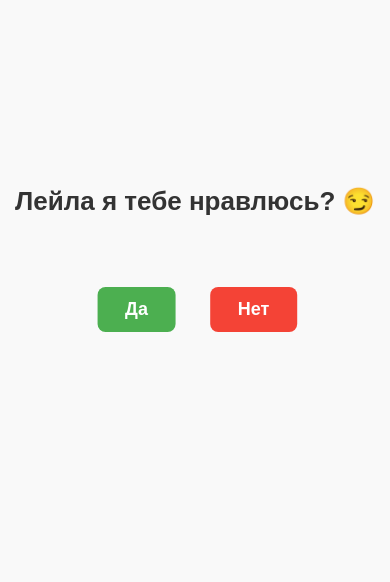
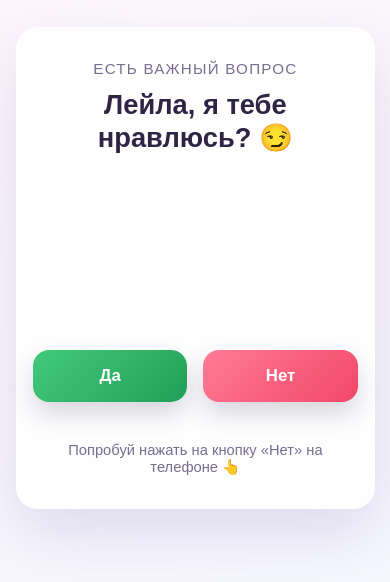
Before and after one commit to disortus/leila_blin, a plain HTML site: page index.html in a window 390 px wide. Shown: the part 154-736 px from the top of the page. Drawn offline with Linux system fonts and the light colour scheme.

Commit message:
architect update

```diff
--- a/index.html
+++ b/index.html
@@ -4,87 +4,34 @@
     <meta charset="UTF-8">
     <meta name="viewport" content="width=device-width, initial-scale=1.0">
     <title>Вопрос для Лейлы</title>
-    <style>
-        body {
-            display: flex;
-            flex-direction: column;
-            align-items: center;
-            justify-content: center;
-            height: 100vh;
-            margin: 0;
-            font-family: 'Arial', sans-serif;
-            background-color: #f9f9f9;
-        }
-        h1 {
-            color: #333;
-            font-size: 26px;
-            margin-bottom: 50px;
-            text-align: center;
-        }
-        .buttons {
-            position: relative;
-            width: 100%;
-            height: 100px;
-        }
-        button {
-            padding: 12px 28px;
-            font-size: 18px;
-            border: none;
-            border-radius: 8px;
-            cursor: pointer;
-            font-weight: bold;
-        }
-        #btnYes {
-            background-color: #4caf50;
-            color: white;
-            position: absolute;
-            left: 35%;
-            top: 20%;
-            transform: translateX(-50%);
-        }
-        #btnNo {
-            background-color: #f44336;
-            color: white;
-            position: absolute;
-            left: 65%;
-            top: 20%;
-            transform: translateX(-50%);
-            /* Плавное движение кнопки */
-            transition: top 0.1s ease, left 0.1s ease;
-        }
-    </style>
+    <link rel="stylesheet" href="styles/main.css">
 </head>
 <body>
+    <main class="page">
+        <section class="card" aria-live="polite">
+            <p class="eyebrow">Есть важный вопрос</p>
+            <h1 class="title" id="question">Лейла, я тебе нравлюсь? 😏</h1>
 
-    <h1 id="question">Лейла я тебе нравлюсь? 😏</h1>
+            <div class="button-stage" id="buttonStage">
+                <button class="button button--yes" id="btnYes" type="button">Да</button>
+                <button
+                    class="button button--no"
+                    id="btnNo"
+                    type="button"
+                    aria-label="Кнопка Нет, которая убегает"
+                >
+                    Нет
+                </button>
+            </div>
 
-    <div class="buttons">
-        <button id="btnYes" onclick="sayYes()">Да</button>
-        <!-- Кнопка среагирует и на мышку (компьютер), и на прикосновение (телефон) -->
-        <button id="btnNo" onmouseover="moveButton()" ontouchstart="moveButton()">Нет</button>
-    </div>
+            <p class="hint" id="interactionHint">Попробуй нажать или навести курсор 😄</p>
+        </section>
+    </main>
 
-    <script>
-        function moveButton() {
-            const btnNo = document.getElementById('btnNo');
-
-            // Вычисляем случайные координаты в пределах экрана
-            const x = Math.random() * (window.innerWidth - btnNo.offsetWidth);
-            const y = Math.random() * (window.innerHeight - btnNo.offsetHeight - 100);
-
-            // Меняем позиционирование на fixed, чтобы кнопка летала по всему экрану
-            btnNo.style.position = 'fixed';
-            btnNo.style.left = x + 'px';
-            btnNo.style.top = y + 'px';
-        }
-
-        function sayYes() {
-            // Меняем текст на твой вариант
-            document.getElementById('question').innerHTML = "Я ТАК И ЗНАЛ Я НРАВЛЮСЬ ТЕБЕ❤️❤️❤️";
-            // Прячем обе кнопки
-            document.getElementById('btnYes').style.display = 'none';
-            document.getElementById('btnNo').style.display = 'none';
-        }
-    </script>
+    <script src="scripts/utils.js" defer></script>
+    <script src="scripts/dom.js" defer></script>
+    <script src="scripts/desktop.js" defer></script>
+    <script src="scripts/mobile.js" defer></script>
+    <script src="scripts/app.js" defer></script>
 </body>
 </html>
--- /dev/null
+++ b/scripts/app.js
@@ -0,0 +1,58 @@
+(function () {
+    var dom = window.AppDom;
+    var desktopBehavior = window.DesktopBehavior;
+    var mobileBehavior = window.MobileBehavior;
+
+    if (!dom || !desktopBehavior || !mobileBehavior) {
+        return;
+    }
+
+    var ui = dom.getUiElements();
+
+    if (!ui.card || !ui.question || !ui.hint || !ui.stage || !ui.btnYes || !ui.btnNo) {
+        return;
+    }
+
+    var isDesktop = window.matchMedia('(hover: hover) and (pointer: fine)').matches;
+    var isMobile = window.matchMedia('(hover: none), (pointer: coarse)').matches || window.innerWidth <= 768;
+
+    function setInitialHint() {
+        if (isDesktop) {
+            dom.setHintText(ui.hint, 'Наведи курсор на кнопку «Нет» 😄');
+            return;
+        }
+
+        dom.setHintText(ui.hint, 'Попробуй нажать на кнопку «Нет» на телефоне 👆');
+    }
+
+    function initCommonBehavior() {
+        ui.btnYes.addEventListener('click', function () {
+            dom.setSuccessState(ui);
+        });
+    }
+
+    function initPlatformBehavior() {
+        if (isDesktop) {
+            desktopBehavior.initDesktopBehavior({
+                btnNo: ui.btnNo,
+                hint: ui.hint,
+                stage: ui.stage,
+                setHintText: dom.setHintText
+            });
+        }
+
+        if (isMobile) {
+            mobileBehavior.initMobileBehavior({
+                btnNo: ui.btnNo,
+                btnYes: ui.btnYes,
+                hint: ui.hint,
+                stage: ui.stage,
+                setHintText: dom.setHintText
+            });
+        }
+    }
+
+    setInitialHint();
+    initCommonBehavior();
+    initPlatformBehavior();
+})();
--- /dev/null
+++ b/scripts/dom.js
@@ -0,0 +1,27 @@
+(function () {
+    function getUiElements() {
+        return {
+            card: document.querySelector('.card'),
+            question: document.getElementById('question'),
+            hint: document.getElementById('interactionHint'),
+            stage: document.getElementById('buttonStage'),
+            btnYes: document.getElementById('btnYes'),
+            btnNo: document.getElementById('btnNo')
+        };
+    }
+
+    function setSuccessState(ui) {
+        ui.card.classList.add('is-success');
+        ui.question.textContent = 'Я так и знал, я нравлюсь тебе ❤️❤️❤️';
+    }
+
+    function setHintText(hint, text) {
+        hint.textContent = text;
+    }
+
+    window.AppDom = {
+        getUiElements: getUiElements,
+        setHintText: setHintText,
+        setSuccessState: setSuccessState
+    };
+})();
--- /dev/null
+++ b/scripts/mobile.js
@@ -0,0 +1,39 @@
+(function () {
+    function initMobileBehavior(config) {
+        var btnNo = config.btnNo;
+        var btnYes = config.btnYes;
+        var hint = config.hint;
+        var stage = config.stage;
+        var setHintText = config.setHintText;
+        var utils = window.AppUtils;
+
+        function getMobileLimits() {
+            var stageLimits = utils.getStageLimits(stage, btnNo);
+            var yesRect = btnYes.getBoundingClientRect();
+            var stageRect = stage.getBoundingClientRect();
+            var reservedLeft = Math.max(yesRect.right - stageRect.left + 12, stageRect.width * 0.42);
+
+            return {
+                minLeft: utils.clamp(reservedLeft, 0, stageLimits.maxLeft),
+                maxLeft: stageLimits.maxLeft,
+                minTop: 0,
+                maxTop: stageLimits.maxTop
+            };
+        }
+
+        function handleTouchStart(event) {
+            event.preventDefault();
+            utils.moveButtonWithinRange(btnNo, getMobileLimits());
+            setHintText(hint, 'На телефоне кнопка «Нет» убегает от касания 👆');
+        }
+
+        btnNo.addEventListener('touchstart', handleTouchStart, { passive: false });
+        btnNo.addEventListener('click', function (event) {
+            event.preventDefault();
+        });
+    }
+
+    window.MobileBehavior = {
+        initMobileBehavior: initMobileBehavior
+    };
+})();
--- /dev/null
+++ b/styles/base.css
@@ -0,0 +1,31 @@
+@layer base {
+    *,
+    *::before,
+    *::after {
+        box-sizing: border-box;
+    }
+
+    html {
+        font-size: 16px;
+    }
+
+    body {
+        margin: 0;
+        min-height: 100vh;
+        font-family: var(--font-family);
+        color: var(--color-text);
+        background:
+            radial-gradient(circle at top, rgba(255, 255, 255, 0.76), transparent 32%),
+            linear-gradient(160deg, var(--color-bg-start), var(--color-bg-end));
+    }
+
+    h1,
+    p,
+    button {
+        margin: 0;
+    }
+
+    button {
+        font: inherit;
+    }
+}
--- /dev/null
+++ b/styles/components.css
@@ -0,0 +1,62 @@
+@layer components {
+    .eyebrow {
+        margin-bottom: var(--space-sm);
+        color: var(--color-text-muted);
+        font-size: 0.95rem;
+        letter-spacing: 0.08em;
+        text-transform: uppercase;
+    }
+
+    .title {
+        max-width: 24rem;
+        margin-inline: auto;
+        font-size: clamp(1.85rem, 4vw, 2.6rem);
+        line-height: 1.2;
+    }
+
+    .hint {
+        margin-top: var(--space-lg);
+        color: var(--color-text-muted);
+        font-size: 0.98rem;
+    }
+
+    .button {
+        position: absolute;
+        top: 1.75rem;
+        width: var(--button-width);
+        min-height: var(--button-height);
+        padding: var(--space-sm) var(--space-lg);
+        border: none;
+        border-radius: var(--radius-button);
+        color: #fff;
+        font-size: 1.05rem;
+        font-weight: 700;
+        cursor: pointer;
+        box-shadow: var(--shadow-button);
+        transition:
+            transform var(--transition-fast),
+            filter var(--transition-fast),
+            left 140ms ease,
+            top 140ms ease;
+        touch-action: manipulation;
+        -webkit-tap-highlight-color: transparent;
+    }
+
+    .button:hover {
+        filter: brightness(1.04);
+    }
+
+    .button:active {
+        transform: scale(0.97);
+    }
+
+    .button--yes {
+        left: calc(50% - var(--button-width) - 0.75rem);
+        background: var(--color-yes);
+    }
+
+    .button--no {
+        left: calc(50% + 0.75rem);
+        background: var(--color-no);
+    }
+}
--- /dev/null
+++ b/styles/layout.css
@@ -0,0 +1,25 @@
+@layer layout {
+    .page {
+        min-height: 100vh;
+        display: grid;
+        place-items: center;
+        padding: var(--space-lg);
+    }
+
+    .card {
+        width: var(--card-width);
+        padding: var(--space-2xl);
+        border: 1px solid var(--color-surface-border);
+        border-radius: var(--radius-card);
+        background: var(--color-surface);
+        box-shadow: var(--shadow-card);
+        backdrop-filter: blur(18px);
+        text-align: center;
+    }
+
+    .button-stage {
+        position: relative;
+        min-height: var(--stage-height);
+        margin-top: var(--space-xl);
+    }
+}
--- /dev/null
+++ b/styles/responsive.css
@@ -0,0 +1,62 @@
+@layer responsive {
+    @media (max-width: 720px) {
+        :root {
+            --stage-height: 13rem;
+            --button-width: 7.8rem;
+            --button-height: 3.25rem;
+        }
+
+        .card {
+            padding: var(--space-xl) var(--space-lg);
+        }
+
+        .button-stage {
+            margin-top: var(--space-lg);
+        }
+
+        .button--yes {
+            left: calc(50% - var(--button-width) - 0.35rem);
+        }
+
+        .button--no {
+            left: calc(50% + 0.35rem);
+        }
+    }
+
+    @media (max-width: 520px) {
+        :root {
+            --stage-height: 15rem;
+        }
+
+        .page {
+            padding: var(--space-md);
+        }
+
+        .card {
+            border-radius: 22px;
+            padding: var(--space-xl) var(--space-md);
+        }
+
+        .title {
+            font-size: clamp(1.6rem, 7vw, 2rem);
+        }
+
+        .hint {
+            font-size: 0.92rem;
+        }
+
+        .button {
+            top: auto;
+            bottom: 1rem;
+            width: calc(50% - 0.5rem);
+        }
+
+        .button--yes {
+            left: 0;
+        }
+
+        .button--no {
+            left: calc(50% + 0.5rem);
+        }
+    }
+}
--- /dev/null
+++ b/styles/tokens.css
@@ -0,0 +1,35 @@
+@layer tokens {
+    :root {
+        --color-bg-start: #fff5fb;
+        --color-bg-end: #f4f7ff;
+        --color-surface: rgba(255, 255, 255, 0.84);
+        --color-surface-border: rgba(255, 255, 255, 0.58);
+        --color-text: #2e2444;
+        --color-text-muted: #776d8f;
+        --color-shadow: rgba(110, 86, 159, 0.18);
+        --color-yes: linear-gradient(135deg, #41c97b, #239f58);
+        --color-no: linear-gradient(135deg, #ff7b96, #f14867);
+
+        --font-family: Arial, sans-serif;
+
+        --radius-card: 28px;
+        --radius-button: 16px;
+
+        --space-2xs: 0.25rem;
+        --space-xs: 0.5rem;
+        --space-sm: 0.75rem;
+        --space-md: 1rem;
+        --space-lg: 1.5rem;
+        --space-xl: 2rem;
+        --space-2xl: 3rem;
+
+        --card-width: min(92vw, 42rem);
+        --stage-height: 11rem;
+        --button-width: 8.5rem;
+        --button-height: 3.5rem;
+
+        --shadow-card: 0 24px 60px var(--color-shadow);
+        --shadow-button: 0 12px 24px rgba(45, 35, 65, 0.18);
+        --transition-fast: 180ms ease;
+    }
+}
```
Also changed, not shown: scripts/desktop.js (added, +21 -0 lines), scripts/utils.js (added, +41 -0 lines), styles/main.css (added, +8 -0 lines), styles/states.css (added, +10 -0 lines).
